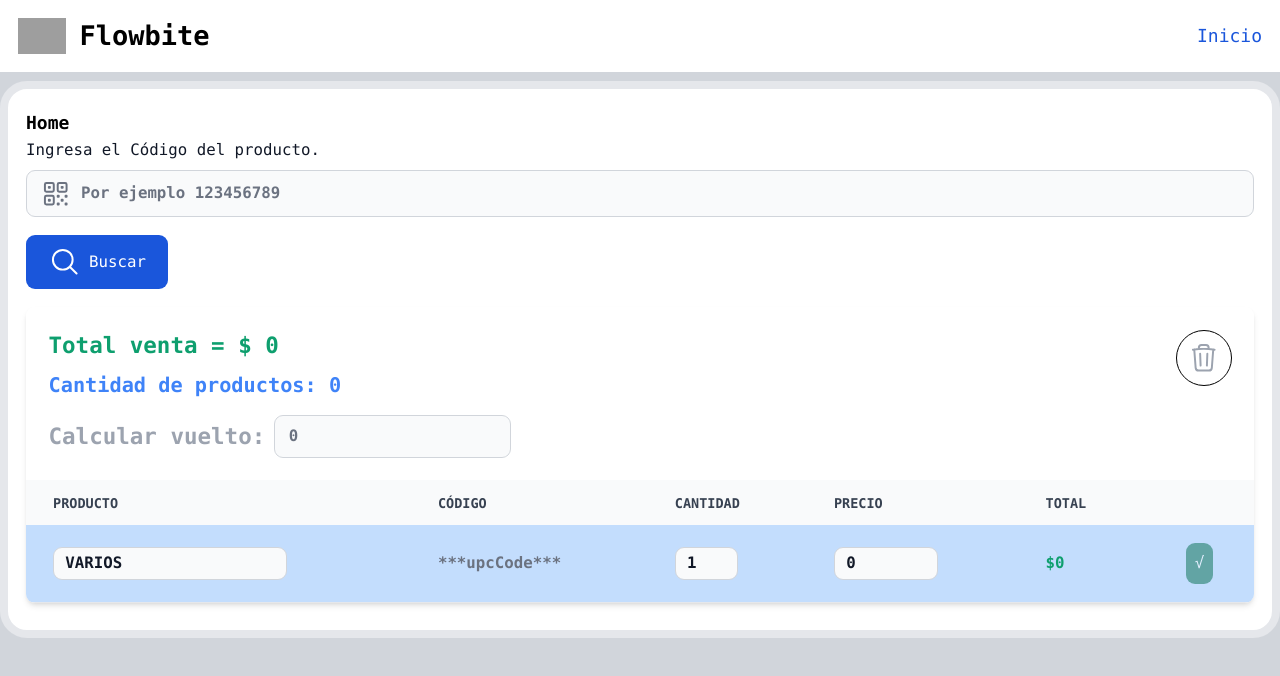
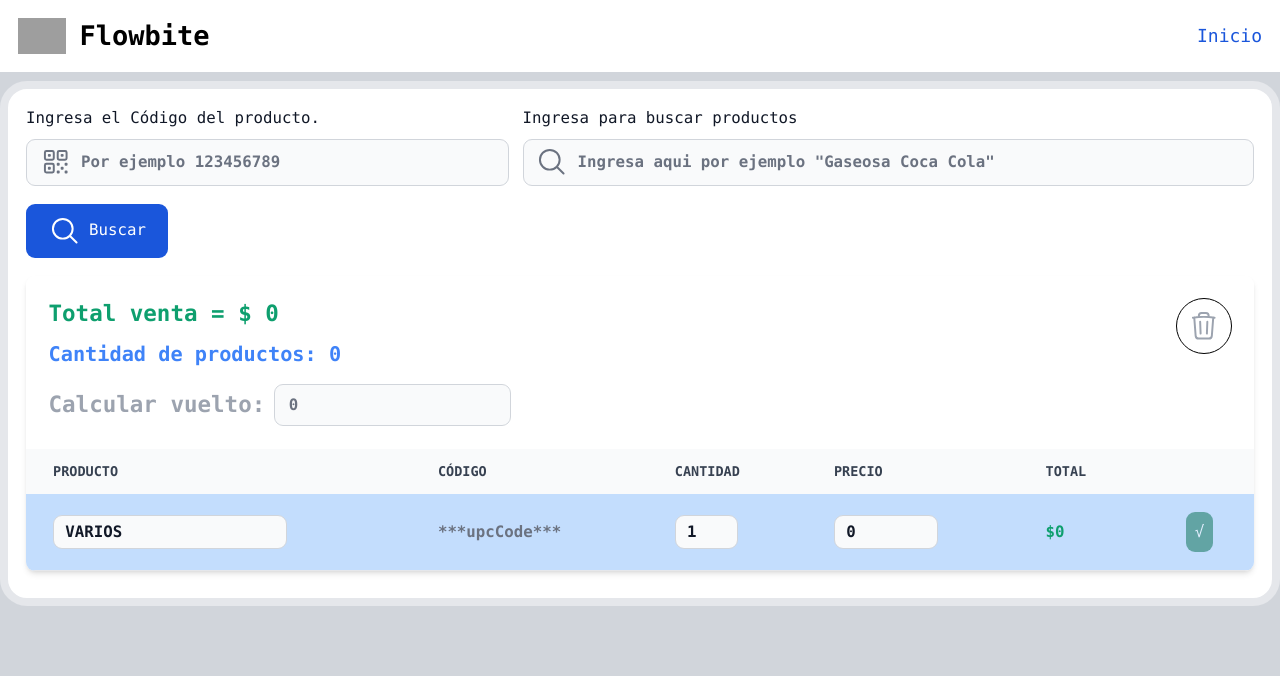
Before and after one commit to Julian1993ARG/Products-tiaFront, a React (Vite) app: page / in a window 1280 px wide. Shown: the top 676 px of the page. Built offline with nearby package versions, Linux system fonts and the light colour scheme; grey boxes are pictures that could not be loaded.

Commit message:
search by name and modal with a list of results

```diff
--- a/context/products.context.tsx
+++ b/context/products.context.tsx
@@ -10,6 +10,7 @@ interface IContextProducts {
   deleteProduct: (id: number) => void
   resetProducts: () => void
   addProductToList: (product: IProductList) => void
+  setProduct: (product: IProduct) => void
 }
 export const ProductsContext = createContext<IContextProducts>({
   products: [],
@@ -19,6 +20,7 @@ export const ProductsContext = createContext<IContextProducts>({
   deleteProduct: () => { },
   resetProducts: () => { },
   addProductToList: () => { },
+  setProduct: () => { },
 });
 
 export const ProductsContextProvider = ({ children } : {children:React.ReactNode}) => {
@@ -50,7 +52,7 @@ export const ProductsContextProvider = ({ children } : {children:React.ReactNode
 
   return (
     <ProductsContext.Provider
-      value={{ products, getProductByUpcCode, setQuantity, deleteProduct, setSalePrice, resetProducts, addProductToList }}
+      value={{ products, getProductByUpcCode, setQuantity, deleteProduct, setSalePrice, resetProducts, addProductToList, setProduct }}
     >
       {children}
     </ProductsContext.Provider>
--- /dev/null
+++ b/hooks/index.ts
@@ -0,0 +1 @@
+export { default as useGetProductsByDescription } from './useGetProductsByDescription';
--- /dev/null
+++ b/hooks/useGetProductsByDescription.tsx
@@ -0,0 +1,41 @@
+import { axiosApi } from '../services';
+import { IProduct } from '../src/models/product.response';
+import { useEffect, useState } from 'react';
+import { Root } from '../src/models/default.response';
+
+type StateProps = {
+  products: IProduct[] | null;
+  loading: boolean;
+  notFound: boolean;
+}
+export default function useGetProductsByDescription () {
+  const [description, setDescription] = useState<string>('');
+  const [data, setData] = useState<StateProps>({
+    products: null,
+    loading: false,
+    notFound: false,
+  });
+
+  const getProductsByDescription = async (description: string) => {
+    setData(prev => ({ ...prev, loading: true }));
+    const response = await axiosApi.get<Root<IProduct[] | null>>(`/Products/details:string?details=${description}`);
+    if (response.data.statusCode === 404) setData(prev => ({ ...prev, notFound: true }));
+    else setData(prev => ({ ...prev, products: response.data.data, notFound: false, loading: false }));
+  };
+
+  useEffect(() => {
+    const interval = setTimeout(() => {
+      if (description.length > 2) {
+        getProductsByDescription(description);
+      }
+    }
+    , 1000);
+    return () => clearTimeout(interval);
+  }, [description]);
+
+  const handleDescriptionChange = (description: string) => {
+    setDescription(description);
+  };
+
+  return { data, handleDescriptionChange, description };
+}
--- a/package.json
+++ b/package.json
@@ -54,6 +54,7 @@
   },
   "devDependencies": {
     "autoprefixer": "^10.4.14",
+    "tailwind-scrollbar": "^3.0.4",
     "postcss": "^8.4.24",
     "tailwindcss": "^3.3.2"
   }
--- /dev/null
+++ b/src/components/FormSearchByName.tsx
@@ -0,0 +1,95 @@
+import { SearchIcon, Spinner } from './';
+import { useProductsContext } from 'context/products.context';
+import { useGetProductsByDescription } from '@/../hooks';
+import { IProduct } from '@/models';
+
+export default function FormSearchByName () {
+  const { description, handleDescriptionChange, data } = useGetProductsByDescription();
+
+  const handleSubmit = (e: React.FormEvent<HTMLFormElement>) => {};
+  const handleInput = async (e: React.ChangeEvent<HTMLInputElement>) => handleDescriptionChange(e.target.value);
+
+  return (
+    <div className='relative col-span-3'>
+      <label
+        htmlFor='search'
+        className='block mb-2 text-sm font-medium text-gray-900 dark:text-white'
+      >Ingresa para buscar productos
+      </label>
+      <form
+        className='w-full relative'
+        onSubmit={handleSubmit}
+      >
+        <div className='absolute inset-y-0 left-0 flex items-center pl-3 pointer-events-none'>
+          <SearchIcon className='w-5 h-5 text-gray-500 dark:text-gray-400' />
+        </div>
+        <input
+          type='text'
+          id='search'
+          name='search'
+          className='bg-gray-50 border border-gray-300 text-gray-900 text-sm rounded-lg focus:ring-blue-500 focus:border-blue-500 block w-full pl-12 p-2.5'
+          placeholder='Ingresa aqui por ejemplo "Gaseosa Coca Cola"'
+          value={description}
+          onChange={handleInput}
+          autoComplete='off'
+        />
+        <button
+          type='submit'
+          className='absolute right-1 cursor-pointer'
+        />
+      </form>
+      {description.length > 2 && (<SearchBar
+        data={data.products}
+        loading={data.loading}
+        notFound={data.notFound}
+                                  />)}
+    </div>
+  );
+}
+
+type Props = {
+  data: IProduct[] | null
+  loading: boolean
+  notFound: boolean
+}
+
+const SearchBar = ({ data, loading, notFound }:Props) => {
+  const { setProduct } = useProductsContext();
+  if (loading && !notFound) {
+    return (
+      <ul className='absolute top-15 right-0 w-full bg-gray-200 rounded overflow-x-hidden  py-2  backdrop-filter backdrop-blur-md bg-opacity-60  scrollbar-thin scrollbar-thumb-gray-100 scrollbar-track-gray-200  z-10 h-60 '>
+        <Spinner />
+      </ul>
+    );
+  };
+  if (data !== null && !notFound) {
+    return (
+      <ul className='absolute top-15 right-0 w-full bg-gray-200 rounded overflow-x-hidden  py-2  backdrop-filter backdrop-blur-md bg-opacity-60  scrollbar-thin scrollbar-thumb-gray-100 scrollbar-track-gray-200  z-10 h-60 '>
+        {
+                 data.map((product) => (
+                   <li
+                     key={product.id}
+                     className='flex items-center ml-4 my-2 cursor-pointer '
+                     onClick={() => setProduct(product)}
+                   >
+                     <span>{product.description}</span>
+                   </li>
+                 ))
+               }
+        {/* eslint-disable-next-line react/jsx-closing-tag-location */}
+      </ul>
+    );
+  }
+
+  if (notFound) {
+    return (
+      <ul className='absolute top-15 right-0 w-full bg-gray-200 rounded overflow-x-hidden  py-2  backdrop-filter backdrop-blur-md bg-opacity-60  scrollbar-thin scrollbar-thumb-gray-100 scrollbar-track-gray-200  z-10 h-60 '>
+        <li className='flex items-center ml-4 my-2 '>
+          <span>No se encontraron resultados</span>
+        </li>
+      </ul>
+    );
+  };
+
+  return null;
+};
--- a/src/components/FormSearchByUpcCode.tsx
+++ b/src/components/FormSearchByUpcCode.tsx
@@ -25,6 +25,7 @@ export default function FormSearchByUpcCode ({ getProductByUpcCode }: Props) {
 
   return (
     <form
+      className='col-span-2 w-full relative '
       onSubmit={handleSubmit}
     >
       <label
@@ -42,7 +43,7 @@ export default function FormSearchByUpcCode ({ getProductByUpcCode }: Props) {
           type='text'
           id='email-address-icon'
           ref={ref}
-          className='bg-gray-50 border border-gray-300 text-gray-900 text-sm rounded-lg focus:ring-blue-500 focus:border-blue-500 block w-full pl-12 p-2.5  dark:bg-gray-700 dark:border-gray-600 dark:placeholder-gray-400 dark:text-white dark:focus:ring-blue-500 dark:focus:border-blue-500'
+          className='bg-gray-50 border border-gray-300 text-gray-900 text-sm rounded-lg focus:ring-blue-500 focus:border-blue-500 block w-full pl-12 p-2.5  '
           placeholder='Por ejemplo 123456789'
           minLength={3}
           maxLength={20}
--- /dev/null
+++ b/src/components/Spinner.tsx
@@ -0,0 +1,10 @@
+const Spinner = () => {
+  return (
+    <div className='w-full h-full flex justify-center items-center'>
+      <div className='w-8 h-8 border-4 border-cyan rounded-full border-b-gray-200 animate-spin ' role='status' />
+      <span className='ml-2'>Searching...</span>
+    </div>
+  );
+};
+
+export default Spinner;
--- a/src/components/index.ts
+++ b/src/components/index.ts
@@ -1,7 +1,9 @@
 export { default as DetailsColumn } from './DetailsColumn';
 export { default as FormDetailsColum } from './FormDetailsColum';
+export { default as FormSearchByName } from './FormSearchByName';
 export { default as FormSearchByUpcCode } from './FormSearchByUpcCode';
 export { default as Header } from './Header';
 export { default as Layout } from './Layout';
+export { default as Spinner } from './Spinner';
 export * from './SvgIcons';
 export { default as TableProducts } from './TableProducts';
--- a/src/pages/home.tsx
+++ b/src/pages/home.tsx
@@ -1,13 +1,14 @@
 import { useProductsContext } from '@/../context/products.context';
-import { FormSearchByUpcCode, Layout, TableProducts } from '../components';
+import { FormSearchByName, FormSearchByUpcCode, Layout, TableProducts } from '../components';
 
 export function Home () {
   const { getProductByUpcCode } = useProductsContext();
   return (
     <Layout>
-      <h1>Home</h1>
-
-      <FormSearchByUpcCode getProductByUpcCode={getProductByUpcCode} />
+      <div className='grid grid-cols-5 w-full gap-3'>
+        <FormSearchByUpcCode getProductByUpcCode={getProductByUpcCode} />
+        <FormSearchByName />
+      </div>
       <div className='relative overflow-x-auto shadow-md sm:rounded-lg my-2'>
         <TableProducts />
       </div>
--- a/tailwind.config.js
+++ b/tailwind.config.js
@@ -9,6 +9,7 @@ module.exports = {
     extend: {},
   },
   plugins: [
-    require('flowbite/plugin')
+    require('flowbite/plugin'),
+    require('tailwind-scrollbar')
   ],
 }
```
Also changed, not shown: 1 other file (tests, documents, lock files or other folders).
